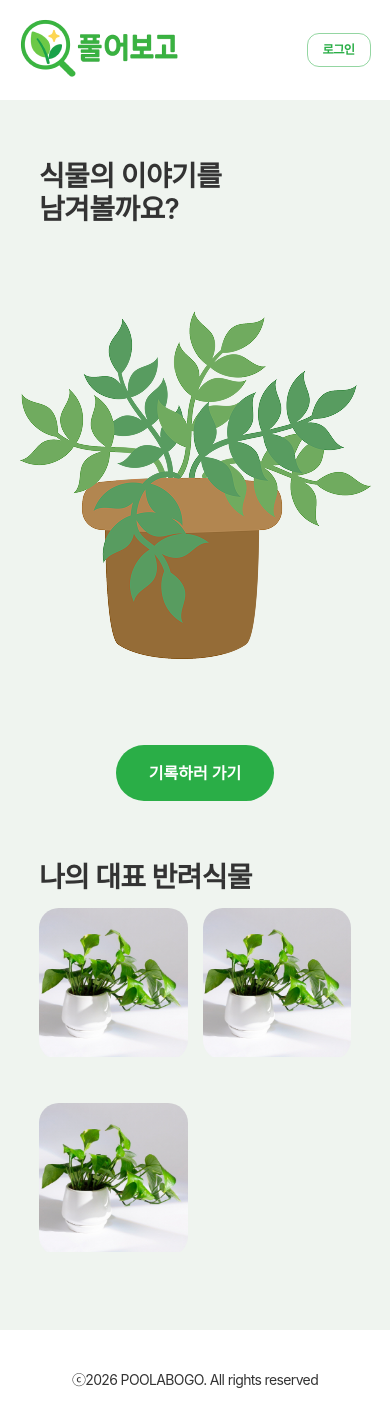
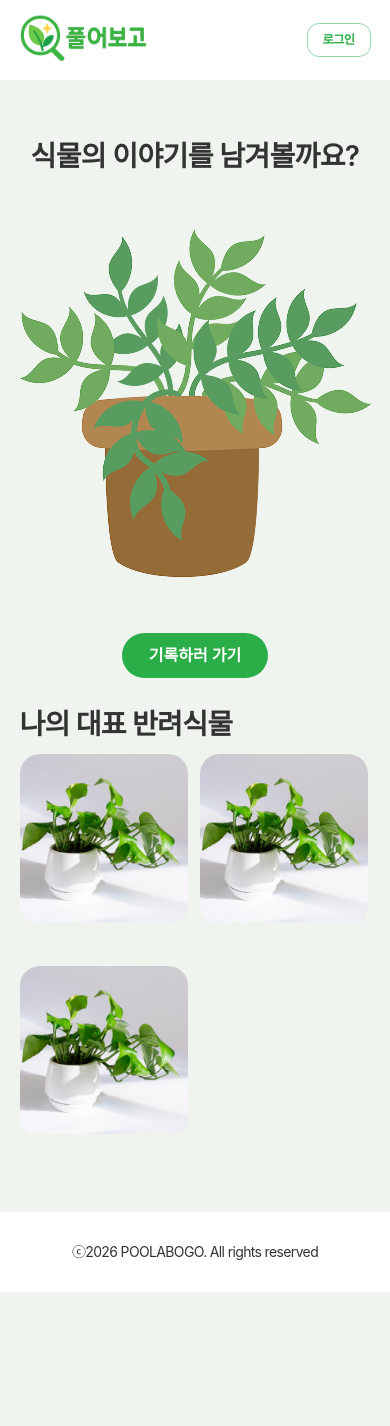
Before and after one commit to Jang-YuJin/PoolABoGo, a React (Vite) app: page / in a window 390 px wide. Shown: the top 1426 px of the page. After the commit the page ends 1292 px from the top, so only its background shows below. Built offline with nearby package versions, Linux system fonts and the light colour scheme; a web font is replaced by a local one.

Commit message:
style : 반응형 스타일

```diff
--- a/src/common/components/PlantsCard.tsx
+++ b/src/common/components/PlantsCard.tsx
@@ -100,6 +100,16 @@ const ShowIcon = styled("dd")(({ theme }) => ({
 
   transition: "all .3s ease",
 
+  [theme.breakpoints.down("md")]: {
+    width: "48px",
+    height: "48px",
+  },
+
+  [theme.breakpoints.down("sm")]: {
+    width: "35px",
+    height: "35px",
+  },
+
   "& svg": {
     fill: theme.palette.background.paper,
   },
--- a/src/common/components/PrimaryButton.tsx
+++ b/src/common/components/PrimaryButton.tsx
@@ -42,6 +42,17 @@ const StyledButton = styled(Button)(({ theme }) => ({
   boxShadow: "none",
   transition: "all .3s ease",
   textTransform: "none",
+
+  [theme.breakpoints.down("md")]: {
+    height: 50,
+    padding: "0 28px",
+  },
+
+  [theme.breakpoints.down("sm")]: {
+    height: 45,
+    padding: "0 26px",
+  },
+
   "&:hover": {
     boxShadow: "none",
     backgroundColor: theme.palette.background.paper,
--- a/src/layouts/AppLayout.tsx
+++ b/src/layouts/AppLayout.tsx
@@ -24,23 +24,32 @@ const AppLayout = () => {
 export default AppLayout;
 
 // 스타일드컴포넌트
-const MainContainer = styled("main")(() => ({
-  width: "100%",
+const MainContainer = styled("main")(({ theme }) => ({
+  width: "90%",
   height: "100%",
   minHeight: "calc(100vh - 200px)",
+  margin: "0 auto",
+  maxWidth: "1280px",
+
+  [theme.breakpoints.down("md")]: {
+    minHeight: "calc(100vh - 180px)",
+  },
+
+  [theme.breakpoints.down("sm")]: {
+    minHeight: "calc(100vh - 160px)",
+  },
 }));
 
 const ContentContainer = styled("div")(({ theme }) => ({
-  maxWidth: "1280px",
-  width: "90%",
-  padding: "160px 5%",
+  width: "100%",
+  padding: "160px 0",
   margin: "0 auto",
 
   [theme.breakpoints.down("md")]: {
-    padding: "120px 5%",
+    padding: "120px 0",
   },
 
   [theme.breakpoints.down("sm")]: {
-    padding: "60px 5%",
+    padding: "60px 0",
   },
 }));
--- a/src/layouts/components/Footer.tsx
+++ b/src/layouts/components/Footer.tsx
@@ -20,6 +20,14 @@ const FooterContainer = styled("footer")(({ theme }) => ({
   width: "100%",
   height: "100px",
   background: theme.palette.background.paper,
+
+  [theme.breakpoints.down("md")]: {
+    height: "90px",
+  },
+
+  [theme.breakpoints.down("sm")]: {
+    height: "80px",
+  },
 }));
 
 const FooterInner = styled("div")(() => ({
--- a/src/layouts/components/Header.tsx
+++ b/src/layouts/components/Header.tsx
@@ -95,9 +95,17 @@ const HeaderContainer = styled("header")(({ theme }) => ({
   height: "100px",
   background: theme.palette.background.paper,
   padding: "0 5%",
+
+  [theme.breakpoints.down("md")]: {
+    height: "90px",
+  },
+
+  [theme.breakpoints.down("sm")]: {
+    height: "80px",
+  },
 }));
 
-const HeaderInner = styled("div")(() => ({
+const HeaderInner = styled("div")(({ theme }) => ({
   maxWidth: "1280px",
   width: "100%",
   padding: "20px 0",
@@ -114,6 +122,20 @@ const HeaderInner = styled("div")(() => ({
     height: "auto",
     objectFit: "cover",
   },
+
+  [theme.breakpoints.down("md")]: {
+    padding: "16px 0",
+    "& img": {
+      width: "146px",
+    },
+  },
+
+  [theme.breakpoints.down("sm")]: {
+    padding: "14px 0",
+    "& img": {
+      width: "128px",
+    },
+  },
 }));
 
 const AvatarButton = styled("button")(() => ({
--- a/src/pages/main/MainPage.tsx
+++ b/src/pages/main/MainPage.tsx
@@ -3,6 +3,9 @@ import PrimaryButton from "../../common/components/PrimaryButton";
 import { useNavigate } from "react-router-dom";
 import PlantsCard from "../../common/components/PlantsCard";
 
+// 메인페이지
+// 모든 유저 -> 기록하러가기만 보임
+// 로그인 후 기록 저장 된 유저 -> 하단 나의 반려식물 카드 보임
 const MainPage = () => {
   const Navigate = useNavigate();
 
@@ -34,30 +37,58 @@ const MainPage = () => {
 export default MainPage;
 
 // 스타일드 컴포넌트
-const ContentsWrap = styled("div")(() => ({
+const ContentsWrap = styled("div")(({ theme }) => ({
   display: "flex",
   flexDirection: "column",
 
   "& div + div": {
     marginTop: "60px",
   },
+
+  [theme.breakpoints.down("md")]: {
+    "& div + div": {
+      marginTop: "45px",
+    },
+  },
+
+  [theme.breakpoints.down("sm")]: {
+    "& div + div": {
+      marginTop: "30px",
+    },
+  },
 }));
 
-const TopContents = styled("div")(() => ({
+const TopContents = styled("div")(({ theme }) => ({
   display: "flex",
   flexDirection: "column",
   justifyContent: "center",
   alignItems: "center",
   gap: "60px",
 
+  [theme.breakpoints.down("md")]: {
+    gap: "45px",
+  },
+
+  [theme.breakpoints.down("sm")]: {
+    gap: "30px",
+  },
+
   "& Button": {
     display: "inline-block",
   },
 }));
 
-const SwiperContents = styled("div")(() => ({
+const SwiperContents = styled("div")(({ theme }) => ({
   "& Typography": {
     marginBottom: "40px",
+
+    [theme.breakpoints.down("md")]: {
+      marginBottom: "30px",
+    },
+
+    [theme.breakpoints.down("sm")]: {
+      marginBottom: "20px",
+    },
   },
 }));
 
@@ -71,6 +102,6 @@ const CardWrap = styled("div")(({ theme }) => ({
   },
 
   [theme.breakpoints.down("sm")]: {
-    gap: "15px",
+    gap: "12px",
   },
 }));
--- a/src/pages/mypage/Mypage.tsx
+++ b/src/pages/mypage/Mypage.tsx
@@ -2,6 +2,10 @@ import React from "react";
 import { styled, Typography } from "@mui/material";
 import PlantsCard from "../../common/components/PlantsCard";
 
+// 마이페이지
+// 로그인한 유저만 접근 가능, 로그인 안 되어 있으면 로그인으로 리다이렉션
+// 저장된 나의 반려식물 카드 보임-> 무한스크롤구현
+// 카드는 pc : 3 / tablet : 2 / mo : 1 씩 보임
 const MyPage = () => {
   return (
     <div>
@@ -32,10 +36,12 @@ const CardWrap = styled("div")(({ theme }) => ({
   marginTop: "40",
 
   [theme.breakpoints.down("md")]: {
+    marginTop: "30px",
     gap: "15px",
   },
 
   [theme.breakpoints.down("sm")]: {
-    gap: "15px",
+    marginTop: "20px",
+    gap: "12px",
   },
 }));
```
